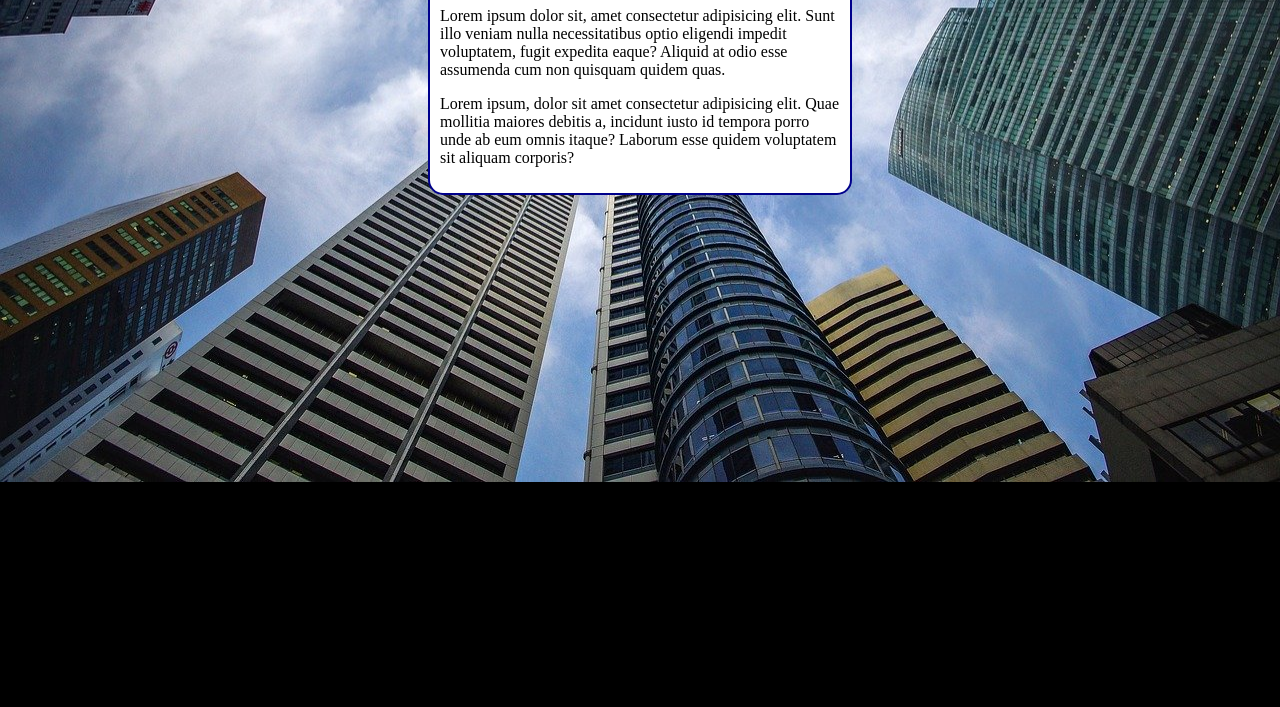
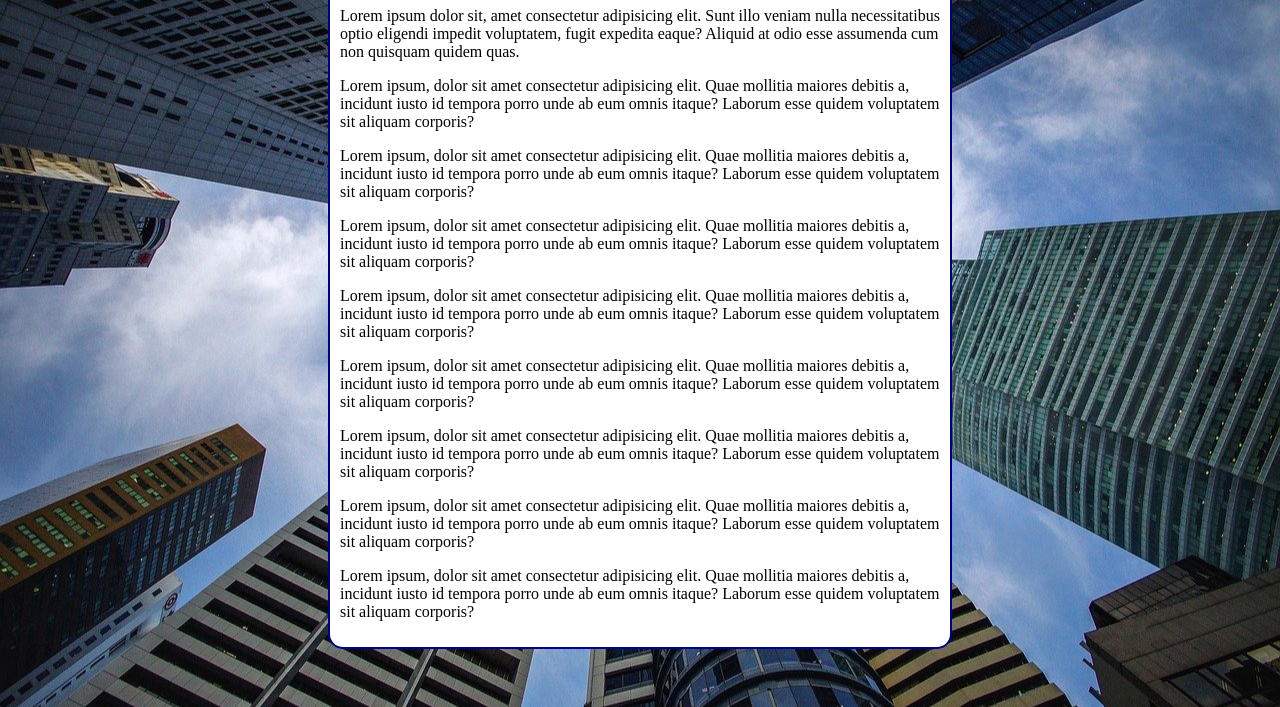
Before and after one commit to cauatonon/html-css, a plain HTML site: page exercicios/ex005/fundo003.html in a window 1280 px wide. Shown: the part 93-800 px from the top of the page. Drawn offline with Linux system fonts and the light colour scheme.

Commit message:
Fundo de tela fixo

```diff
--- a/exercicios/ex005/fundo003.html
+++ b/exercicios/ex005/fundo003.html
@@ -7,11 +7,10 @@
     <title>Tamanho de imagem</title>
     <style>
         body {
-            background-color: black;
-            background-image: url(imagens/wallpaper002.jpg);
-            background-position: center center;
+
             background-size: cover;
-            background-repeat: no-repeat;
+
+            background: black url(imagens/wallpaper002.jpg) center center no-repeat fixed;
 
 
         }
@@ -19,7 +18,7 @@
             background-color: white;
             border: 2px solid darkblue;
             border-radius: 15px;
-            width: 400px;
+            max-width: 600px;
             margin: auto;
             padding: 10px;
 
@@ -32,6 +31,21 @@
         <h1>Imagem de Fundo config</h1>
         <p>Lorem ipsum dolor sit, amet consectetur adipisicing elit. Sunt illo veniam nulla necessitatibus optio eligendi impedit voluptatem, fugit expedita eaque? Aliquid at odio esse assumenda cum non quisquam quidem quas.</p>
         <p>Lorem ipsum, dolor sit amet consectetur adipisicing elit. Quae mollitia maiores debitis a, incidunt iusto id tempora porro unde ab eum omnis itaque? Laborum esse quidem voluptatem sit aliquam corporis?</p>
+        <p>Lorem ipsum, dolor sit amet consectetur adipisicing elit. Quae mollitia maiores debitis a, incidunt iusto id tempora
+            porro unde ab eum omnis itaque? Laborum esse quidem voluptatem sit aliquam corporis?</p>
+            <p>Lorem ipsum, dolor sit amet consectetur adipisicing elit. Quae mollitia maiores debitis a, incidunt iusto id tempora
+                porro unde ab eum omnis itaque? Laborum esse quidem voluptatem sit aliquam corporis?</p>
+                <p>Lorem ipsum, dolor sit amet consectetur adipisicing elit. Quae mollitia maiores debitis a, incidunt iusto id tempora
+                    porro unde ab eum omnis itaque? Laborum esse quidem voluptatem sit aliquam corporis?</p>
+                    <p>Lorem ipsum, dolor sit amet consectetur adipisicing elit. Quae mollitia maiores debitis a, incidunt iusto id tempora
+                        porro unde ab eum omnis itaque? Laborum esse quidem voluptatem sit aliquam corporis?</p>
+                        <p>Lorem ipsum, dolor sit amet consectetur adipisicing elit. Quae mollitia maiores debitis a, incidunt iusto id tempora
+                            porro unde ab eum omnis itaque? Laborum esse quidem voluptatem sit aliquam corporis?</p>
+                            <p>Lorem ipsum, dolor sit amet consectetur adipisicing elit. Quae mollitia maiores debitis a, incidunt iusto id tempora
+                                porro unde ab eum omnis itaque? Laborum esse quidem voluptatem sit aliquam corporis?</p>
+
+                            <p>Lorem ipsum, dolor sit amet consectetur adipisicing elit. Quae mollitia maiores debitis a, incidunt iusto id tempora
+                                porro unde ab eum omnis itaque? Laborum esse quidem voluptatem sit aliquam corporis?</p>
     </main>
 </body>
 </html>
```
